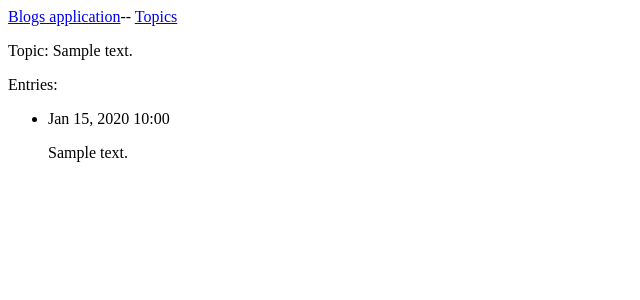
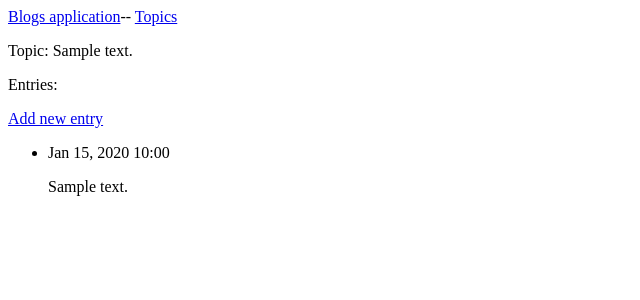
Before and after one commit to Futuristis/Blgos, a Django app: page /topic/1/ in a window 1280 px wide. Shown: the top 300 px of the page, without its empty margins (0-640 px from the left). Run offline with Django 5.2, Linux system fonts and the light colour scheme; tables that the repository leaves empty hold one stand-in row (values such as "Sample post").

Commit message:
Add entry page has been added to a project.

```diff
--- a/blogs/blogs_app/templates/blogs_app/topic.html
+++ b/blogs/blogs_app/templates/blogs_app/topic.html
@@ -6,6 +6,9 @@
 <p>Topic: {{topic.text}}</p>
 
 <p>Entries:</p>
+<p>
+    <a href="{% url 'blogs_app:new_entry' topic.id %}">Add new entry</a>
+</p>
 
 <ul>
     {% for entry in entries %}
--- a/blogs/blogs_app/urls.py
+++ b/blogs/blogs_app/urls.py
@@ -14,4 +14,6 @@ urlpatterns = [
     path('topic/<int:topic_id>/', views.topic, name='topic'),
     # Page for adding a new topic.
     path('new_topic/', views.new_topic, name='new_topic'),
+    # Page for adding a new entry.
+    path('new_entry/<int:topic_id>/',views.new_entry, name='new_entry'),
 ]
--- a/blogs/blogs_app/views.py
+++ b/blogs/blogs_app/views.py
@@ -3,7 +3,7 @@ from django.shortcuts import render, redirect
 # Create your views here.
 
 from .models import Topic
-from .forms import TopicForm
+from .forms import TopicForm,EntryForm
 
 def index(request):
     """The home page for Blogs app."""
@@ -37,3 +37,23 @@ def new_topic(request):
     # Display a blank or invalid form.
     context = {'form':form}
     return render(request,'blogs_app/new_topic.html',context)
+
+def new_entry(request, topic_id):
+    """Add a new entry for a particular topic."""
+    topic = Topic.objects.get(id=topic_id)
+
+    if request.method!='POST':
+        # No data submitted;create a blank form.
+        form = EntryForm()
+    else:
+        # POST data submitted;process data.
+        form = EntryForm(data=request.POST)
+        if form.is_valid():
+            new_entry = form.save(commit=False)
+            new_entry.topic = topic
+            new_entry.save()
+            return redirect('blogs_app:topic', topic_id=topic_id)
+
+    # Display a blank or invalid form.
+    context = {'topic':topic,'form':form}
+    return render(request, 'blogs_app/new_entry.html',context)
```
Also changed, not shown: blogs/blogs_app/forms.py (+8 -1 lines), blogs/blogs_app/templates/blogs_app/new_entry.html (added, +14 -0 lines).
